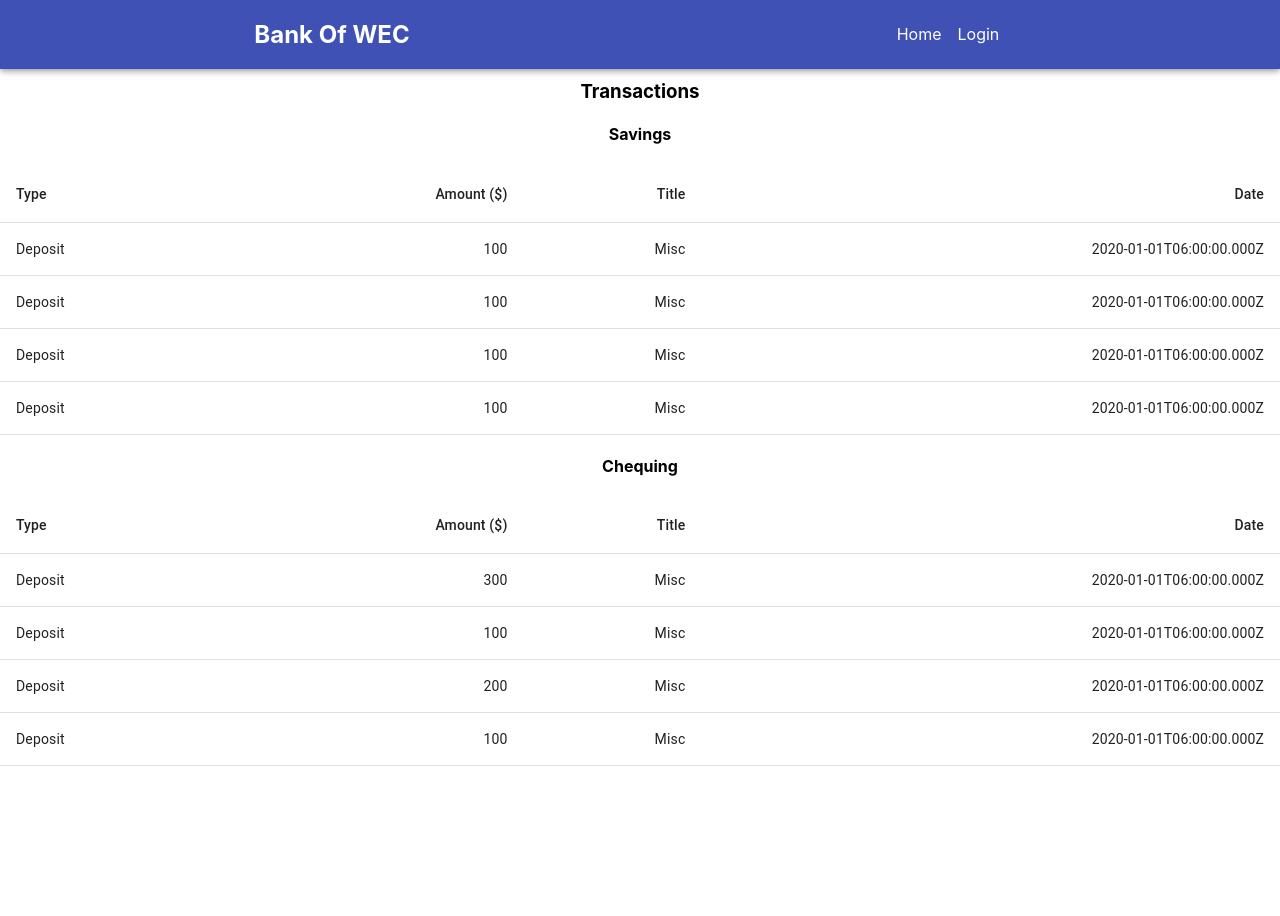
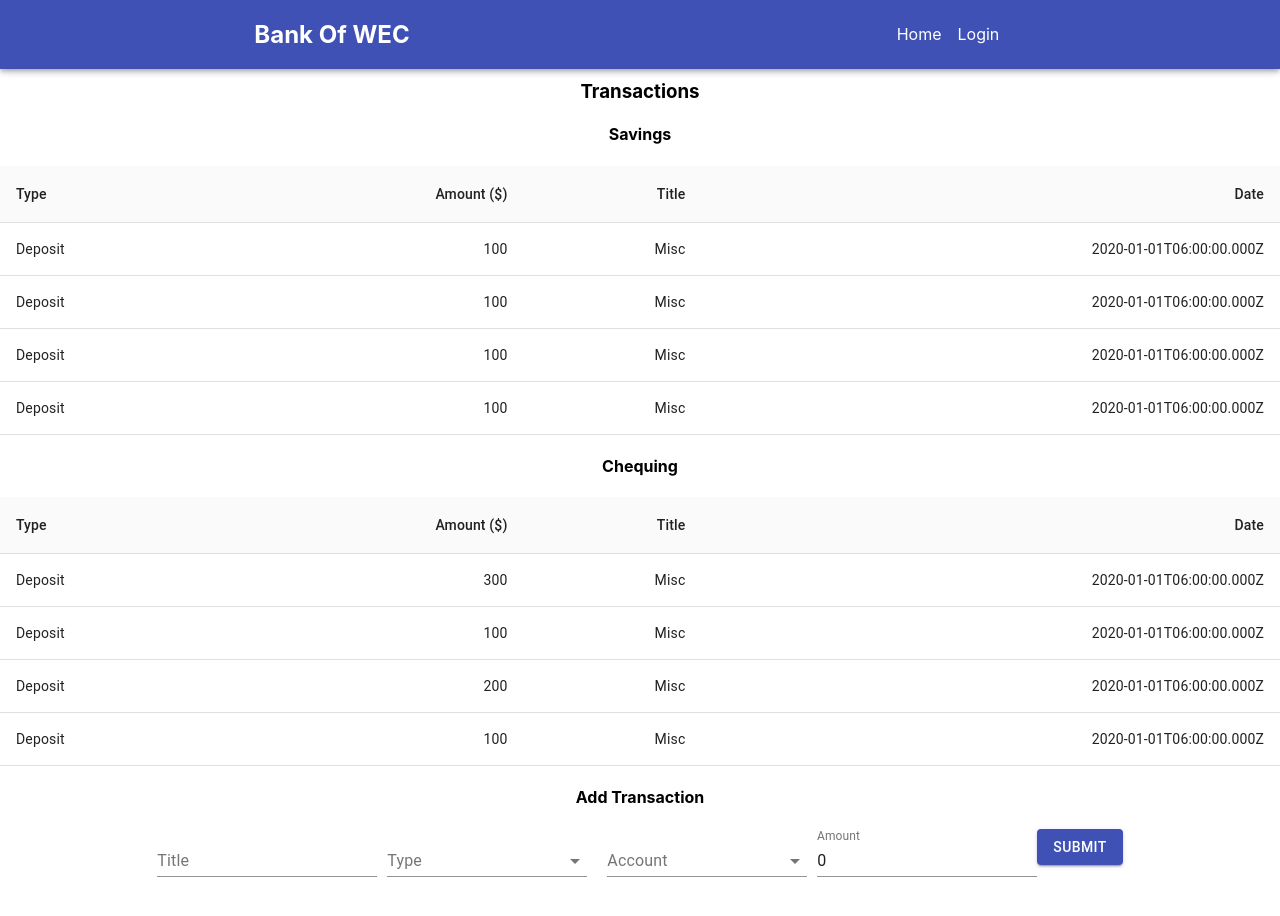
Before and after one commit to jayden-chan/WEC-2020, a React (Create React App) app in the folder frontend/bow/: page / in a window 1280 px wide. Shown: the top 916 px of the page. Before the commit the page ends 846 px from the top, so only its background shows below. Built offline with nearby package versions, Linux system fonts and the light colour scheme.

Commit message:
KP: adding transactions

```diff
--- a/frontend/bow/src/pages/Home.js
+++ b/frontend/bow/src/pages/Home.js
@@ -6,6 +6,13 @@ import TableCell from "@material-ui/core/TableCell";
 import TableContainer from "@material-ui/core/TableContainer";
 import TableHead from "@material-ui/core/TableHead";
 import TableRow from "@material-ui/core/TableRow";
+import TextField from "@material-ui/core/TextField";
+import Select from "@material-ui/core/Select";
+import MenuItem from "@material-ui/core/MenuItem";
+import InputLabel from "@material-ui/core/InputLabel";
+import FormControl from "@material-ui/core/FormControl";
+import Button from "@material-ui/core/Button";
+import { withStyles } from "@material-ui/core/styles";
 
 const savingsData = [
   {
@@ -61,13 +68,26 @@ const chequingData = [
   }
 ];
 
+const StyledFormControl = withStyles({
+  root: {
+    width: "200px",
+    margin: "0 10px"
+  }
+})(FormControl);
+
 export default class Home extends Component {
   constructor(props) {
     super(props);
     this.state = {
       savings: [],
-      chequing: []
+      chequing: [],
+      transactionDate: "",
+      transactionType: "",
+      transactionAmount: 0,
+      transactionAccount: "",
+      transactionTitle: ""
     };
+    this.handleSubmit = this.handleSubmit.bind(this);
   }
 
   componentDidMount = async () => {
@@ -94,6 +114,16 @@ export default class Home extends Component {
     });
   };
 
+  handleSubmit() {
+    const body = JSON.stringify({
+      i_type: this.state.transactionType,
+      acc: this.state.transactionAccount,
+      amount: this.state.transactionAmount,
+      title: this.state.transactionTitle
+    });
+    console.log("body", body);
+  }
+
   renderTable(account) {
     if (this.state[account].length === 0) {
       return <div>You have no transactions</div>;
@@ -114,7 +144,7 @@ export default class Home extends Component {
 
       return (
         <TableContainer>
-          <Table>
+          <Table stickyHeader aria-label="sticky table">
             <TableHead>
               <TableRow>
                 <TableCell>Type</TableCell>
@@ -131,8 +161,65 @@ export default class Home extends Component {
     return <p>error</p>;
   }
 
+  transactionForm() {
+    return (
+      <form noValidate autoComplete="off">
+        <TextField
+          id="transaction-title"
+          label="Title"
+          type="text"
+          value={this.state.transactionTitle}
+          onChange={e => {
+            this.setState({ transactionTitle: e.target.value });
+          }}
+        />
+
+        <StyledFormControl size="medium">
+          <InputLabel>Type</InputLabel>
+          <Select
+            id="transaction-type"
+            size="medium"
+            value={this.state.transactionType}
+            onChange={e => {
+              this.setState({ transactionType: e.target.value });
+            }}
+          >
+            <MenuItem value="Withdrawal">Withdrawal</MenuItem>
+            <MenuItem value="Deposit">Deposit</MenuItem>
+          </Select>
+        </StyledFormControl>
+        <StyledFormControl size="medium">
+          <InputLabel>Account</InputLabel>
+          <Select
+            size="medium"
+            id="transaction-account"
+            value={this.state.transactionAccount}
+            onChange={e => {
+              this.setState({ transactionAccount: e.target.value });
+            }}
+          >
+            <MenuItem value="s">Savings</MenuItem>
+            <MenuItem value="c">Chequing</MenuItem>
+          </Select>
+        </StyledFormControl>
+        <TextField
+          id="transaction-amount"
+          label="Amount"
+          type="number"
+          value={this.state.transactionAmount}
+          onChange={e => {
+            this.setState({ transactionAmount: e.target.value });
+          }}
+          inputProps={{ min: "0" }}
+        />
+        <Button onClick={this.handleSubmit} variant="contained" color="primary">
+          Submit
+        </Button>
+      </form>
+    );
+  }
+
   render() {
-    console.log("savings", this.state.savings);
     return (
       <Layout>
         <h3>Transactions</h3>
@@ -140,6 +227,8 @@ export default class Home extends Component {
         {this.renderTable("savings")}
         <h4>Chequing</h4>
         {this.renderTable("chequing")}
+        <h4>Add Transaction</h4>
+        {this.transactionForm()}
       </Layout>
     );
   }
```
